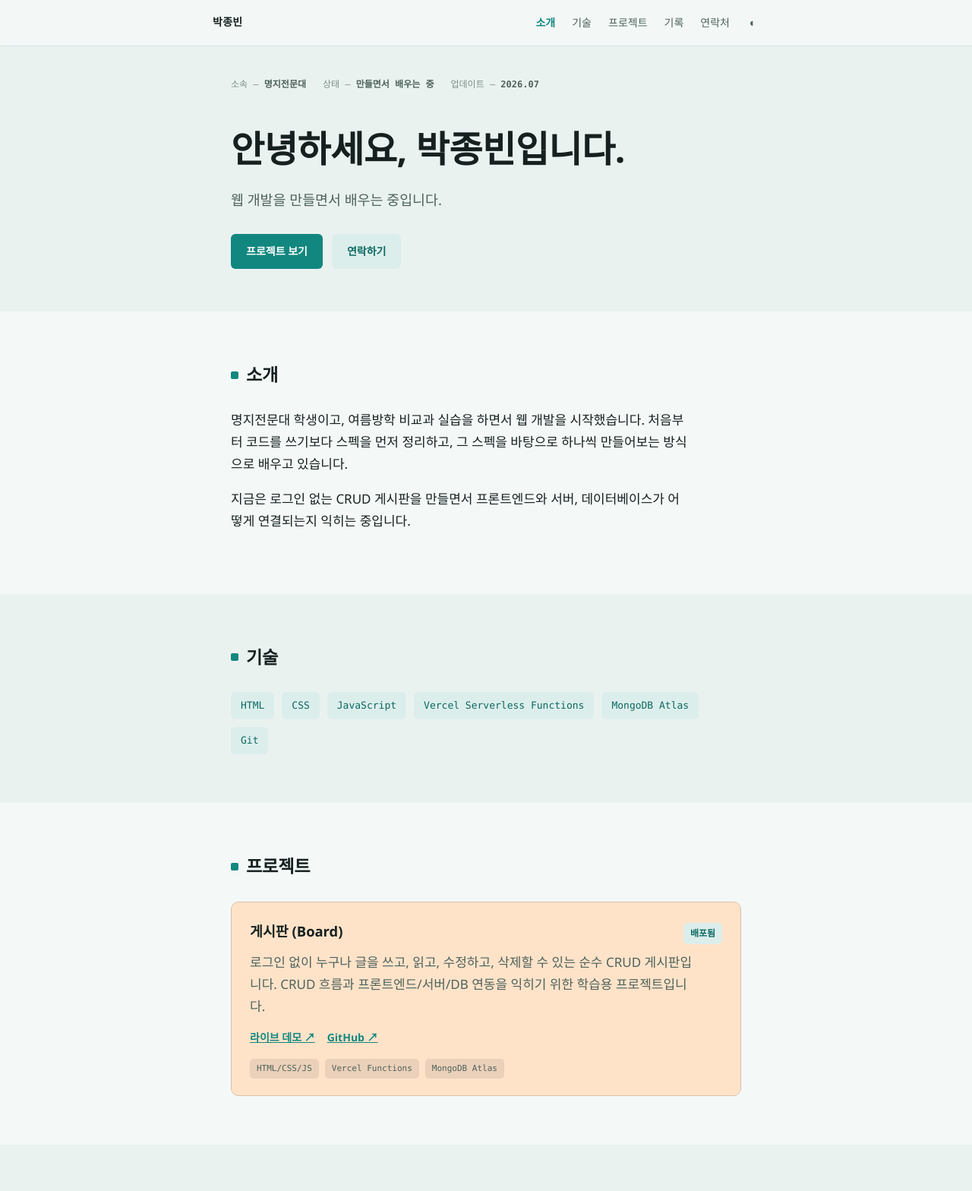
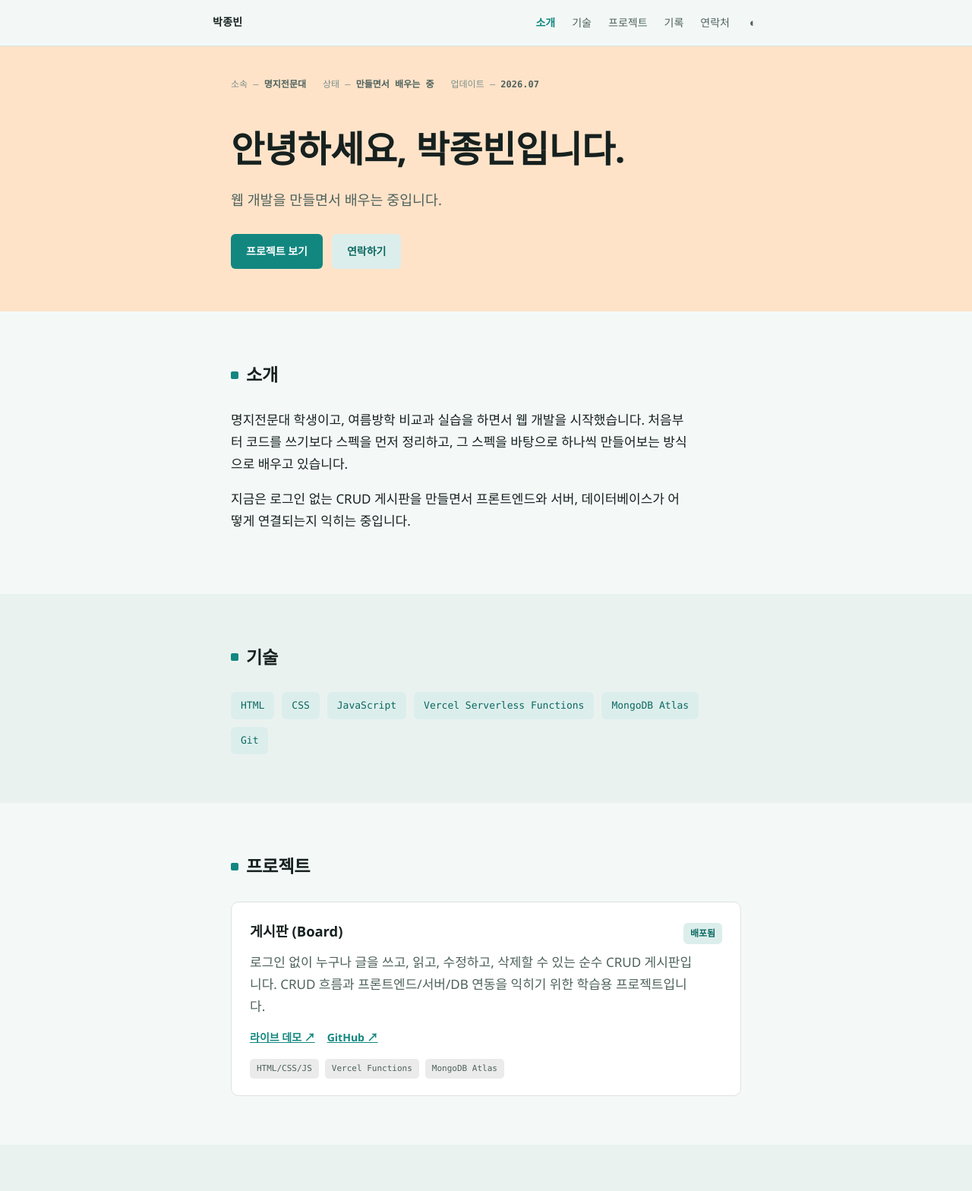
Before and after one commit to parkjongbin0520-spec/parkjongbin0520-spec.github.io, a plain HTML site: page index.html in a window 1280 px wide. Shown: the top 1568 px of the page at 76% size. Drawn offline with Linux system fonts and the light colour scheme.

Commit message:
style: 히어로 배경을 복숭아색으로, 프로젝트 카드는 흰색으로 되돌림

```diff
--- a/css/style.css
+++ b/css/style.css
@@ -11,8 +11,7 @@
   --accent-tint: #DCEEEC;
   --line: #D3E4E0;
   --card-line: color-mix(in srgb, var(--card), black 12%);
-  --highlight-line: color-mix(in srgb, var(--highlight), black 15%);
-  --highlight-tag: color-mix(in srgb, var(--highlight), black 8%);
+  --card-tag: color-mix(in srgb, var(--card), black 8%);
   --mono: ui-monospace, "Cascadia Code", "SFMono-Regular", Consolas, "Liberation Mono", monospace;
   --sans: "Apple SD Gothic Neo", "Malgun Gothic", "Segoe UI", system-ui, sans-serif;
   color-scheme: light;
@@ -141,7 +140,7 @@ section:nth-of-type(even) { background: var(--band); }
 }
 
 /* ---------- hero ---------- */
-.hero { padding-top: 40px; padding-bottom: 56px; }
+section.hero { background: var(--highlight); padding-top: 40px; padding-bottom: 56px; }
 .tb-row {
   display: flex; flex-wrap: wrap; gap: 22px;
   font-family: var(--mono); font-size: 12px;
@@ -193,16 +192,10 @@ section:nth-of-type(even) { background: var(--band); }
 .card-stack { display: flex; flex-direction: column; gap: 14px; }
 
 .project-card, .log-card {
+  background: var(--card);
+  border: 1px solid var(--card-line);
   border-radius: 10px;
   padding: 22px 24px;
-}
-.project-card {
-  background: var(--highlight);
-  border: 1px solid var(--highlight-line);
-}
-.log-card {
-  background: var(--card);
-  border: 1px solid var(--card-line);
 }
 
 .project-head {
@@ -229,7 +222,7 @@ section:nth-of-type(even) { background: var(--band); }
   font-family: var(--mono);
   font-size: 11px;
   color: var(--ink-soft);
-  background: var(--highlight-tag);
+  background: var(--card-tag);
   border-radius: 5px;
   padding: 4px 9px;
 }
```
